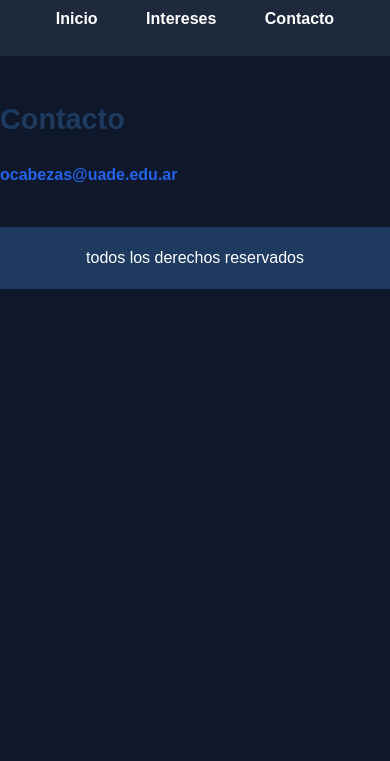
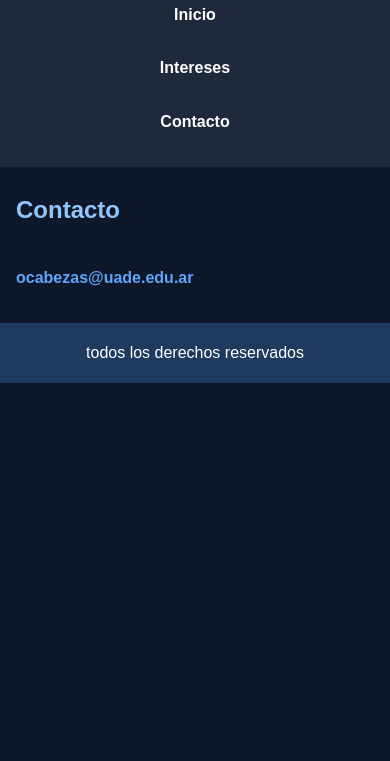
Before and after one commit to omarcabezasUade/Proyecto1, a plain HTML site: page contacto.html in a window 390 px wide. Shown: the part 83-844 px from the top of the page. Drawn offline with Linux system fonts and the light colour scheme.

Commit message:
Add files via upload

```diff
--- a/estilos/styles.css
+++ b/estilos/styles.css
@@ -6,39 +6,41 @@
 
 body {
   font-family: Arial, Helvetica, sans-serif;
-  font-size: 16px;
+  font-size: 1rem;
   line-height: 1.6;
-  background-color: #0f172a;   /* azul oscuro elegante */
-  color: #e5e7eb;              /* gris claro */
+  background-color: #0f172a;
+  color: #e5e7eb;
 }
 
 header {
   background-color: #1e293b;
-  color: #e5e7eb;              /* gris claro */
+  color: #e5e7eb;
   text-align: center;
-  padding: 24px 16px;
+  padding: 1.5rem 1rem;
 }
 
 header h1 {
   font-size: 2rem;
-  margin-bottom: 14px;
+  font-weight: bold;
+  margin-bottom: 0.9rem;
 }
 
 nav ul {
   list-style: none;
-}
-
-nav li {
-  display: inline-block;
-  margin: 0 10px;
+  display: flex;
+  justify-content: center;
+  gap: 0.75rem;
+  flex-wrap: wrap;
 }
 
 nav a {
+  display: inline-block;
   color: #ffffff;
   text-decoration: none;
   font-weight: bold;
-  padding: 8px 12px;
-  border-radius: 6px;
+  padding: 0.5rem 0.75rem;
+  border-radius: 0.4rem;
+  transition: background-color 0.3s;
 }
 
 nav a:hover {
@@ -46,25 +48,30 @@ nav a:hover {
 }
 
 main {
-  max-width: 800px;
-  margin: 40px auto;
+  max-width: 50rem;
+  margin: 2.5rem auto;
+  padding: 0 1rem;
+  display: flex;
+  flex-direction: column;
+  gap: 1.25rem;
 }
 
 main h2 {
   font-size: 1.8rem;
-  color: #1e3a5f;
-  margin-bottom: 20px;
+  font-weight: bold;
+  color: #93c5fd;
+  margin-bottom: 1rem;
 }
 
 main p {
-  margin-top: 16px;
   font-size: 1.05rem;
+  margin-top: 1rem;
 }
 
 img {
   max-width: 100%;
   height: auto;
-  border-radius: 10px;
+  border-radius: 0.6rem;
 }
 
 main ul {
@@ -73,18 +80,19 @@ main ul {
 }
 
 main li {
-  background: #1e293b;
-  margin: 15px auto;
-  padding: 18px;
-  border-radius: 10px;
-  max-width: 500px;
+  background-color: #1e293b;
+  margin: 0.9rem auto;
+  padding: 1.1rem;
+  border-radius: 0.6rem;
+  border: 1px solid #374151;
+  max-width: 31.25rem;
   text-align: center;
   color: #e5e7eb;
-  font-size: 18px;
+  font-size: 1.1rem;
 }
 
 main a {
-  color: #2563eb;
+  color: #60a5fa;
   text-decoration: none;
   font-weight: bold;
 }
@@ -94,9 +102,38 @@ main a:hover {
 }
 
 footer {
-  margin-top: 30px;
+  margin-top: 2rem;
   background-color: #1e3a5f;
   color: #ffffff;
   text-align: center;
-  padding: 18px;
+  padding: 1.1rem;
 }
+
+@media (max-width: 600px) {
+  header h1 {
+    font-size: 1.5rem;
+  }
+
+  nav ul {
+    flex-direction: column;
+    align-items: center;
+  }
+
+  nav a {
+    width: 100%;
+    max-width: 15rem;
+  }
+
+  main {
+    margin: 1.5rem auto;
+  }
+
+  main h2 {
+    font-size: 1.5rem;
+  }
+
+  main li {
+    max-width: 100%;
+    font-size: 1rem;
+  }
+}
```
